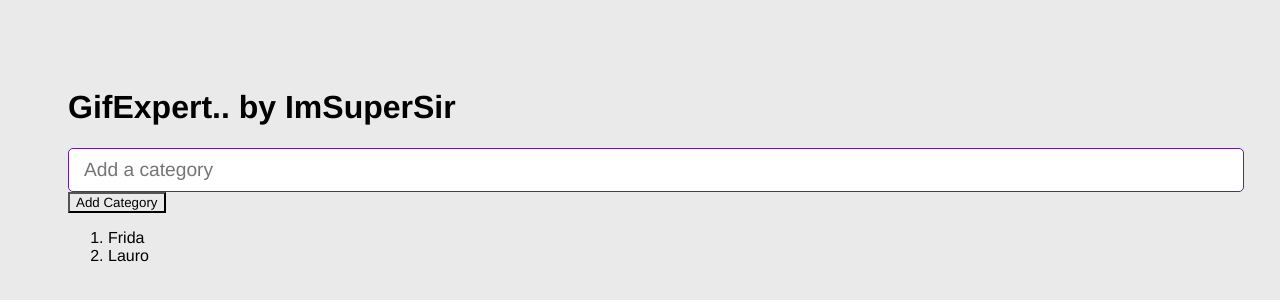
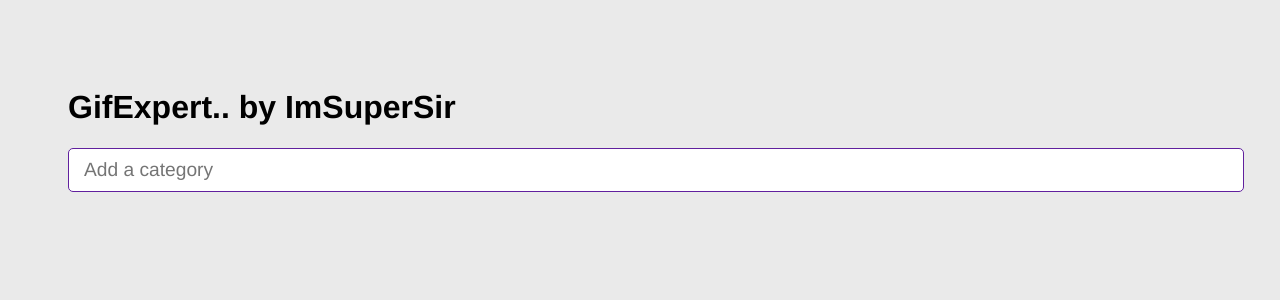
Before and after one commit to ImSuperSir/GifFinder, a React (Vite) app: page / in a window 1280 px wide. Shown: the top 300 px of the page. Built offline with nearby package versions, Linux system fonts and the light colour scheme.

Commit message:
Componentes - communications betwen them

```diff
--- a/src/GifExpertApp.jsx
+++ b/src/GifExpertApp.jsx
@@ -10,15 +10,15 @@ export const GifExpertApp = () =>
 
 
   const [categories, setCategories]
-  = useState(['Frida', 'Lauro']);
+  = useState([]);
 
-  const onAddCategory = (event) =>{
-    // setCategories([...categories, 'Nueva']);
-    setCategories( x => [...categories, 'Otra']);
-    setCategories( x => ['PrimeraPosi',...categories, 'Otra']);
+  // const onAddCategory = (event) =>{
+  //   // setCategories([...categories, 'Nueva']);
+  //   setCategories( x => [...categories, 'Otra']);
+  //   setCategories( x => ['PrimeraPosi',...categories, 'Otra']);
 
-    //console.log('Otra');
-  }
+  //   //console.log('Otra');
+  // }
 
   return (
     <>
@@ -26,11 +26,9 @@ export const GifExpertApp = () =>
       <h1>GifExpert.. by ImSuperSir</h1>
 
       {/*Input  */}
-      <AddCategory />
-           <button
-        onClick={onAddCategory}>
-        Add Category
-      </button>
+      <AddCategory onAddCategory = { setCategories }/>  {/* se manda la referencia de la funcion "SetCategories"
+                                                          que es la de UseState en este caso particular */}
+
 
       {/* listado de gif */}
       <ol>
--- a/src/components/AddCategory.jsx
+++ b/src/components/AddCategory.jsx
@@ -2,7 +2,15 @@
 
 import { useState } from "react"
 
-export const AddCategory = () =>
+
+// En este caso : onAddCategory, es el nombre del prop
+// que se agrego el el compnente padre y que es la funcion
+// para establecer el valor del useState de categorias
+{/* <AddCategory onAddCategory = { setCategories }/> */}
+// Tonces, esta function, recibe como argumento el estado previo "array actual"
+// tonces lo usamos en una funcion de flecha lo agregamos al nuevo array junto
+// con el nuevo valor que se agregara al array del estado, y la lista de la pagina
+export const AddCategory = ( {onAddCategory} ) =>
 {
 
   const [inputValue, setInputValue] = useState('');
@@ -14,24 +22,26 @@ export const AddCategory = () =>
   }
 
   const onSubmit = (event) => {
-    event.preventDefault();
-    console.log(inputValue);
+    event.preventDefault();  //prevent the webpage's postback
+
+    if(inputValue.trim().length <= 1) return;
+    onAddCategory( (estadoPrevio) => [inputValue, ...estadoPrevio]);
+    //estado previo es el valor actual, bien pudiera escribirse como x => [inputValue, ...x]
+    setInputValue(''); // cambiamos el estado del input (state), y por endel el textinput
   }
+
+
 
   return (
     /*
 
     */
 
-    <form onSubmit={ (event) => onSubmit(event)}>
+    <form onSubmit={ onSubmit}>
+      {/* <form onSubmit={ (event) => onSubmit(event)}> */}
       <input type="text"
         placeholder="Add a category"
         value={inputValue}
-        // onChange={(event) =>
-        // {
-        //   onInputChange(event)
-        // }
-        // }
         onChange={onInputChange}
       >
       </input>
```
